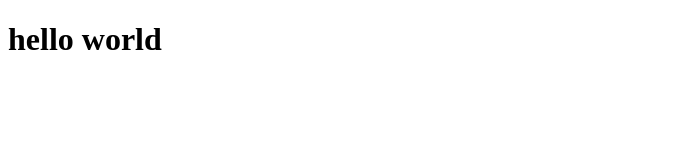
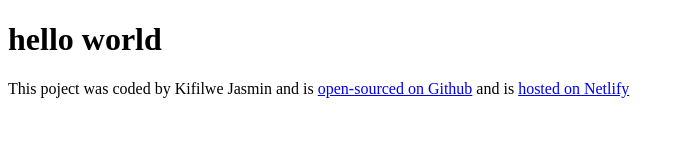
Before and after one commit to KifilweJasmin/poem-generator, a plain HTML site: page index.html in a window 1280 px wide. Shown: the whole page, without its empty margins (0-684 px from the left). Drawn offline with Linux system fonts and the light colour scheme.

Commit message:
Added the footer

```diff
--- a/index.html
+++ b/index.html
@@ -9,6 +9,7 @@
 <body>
    <h1>hello world</h1>
 
+<footer>This poject was coded by Kifilwe Jasmin and is  <a href="https://github.com/KifilweJasmin/poem-generator" target="_blank">open-sourced on Github</a> and is <a href="https://glowing-gumdrop-981009.netlify.app/" target="_blank">hosted on Netlify</a></footer>
 
    <script src="script.js"></script>
 </body>
```
